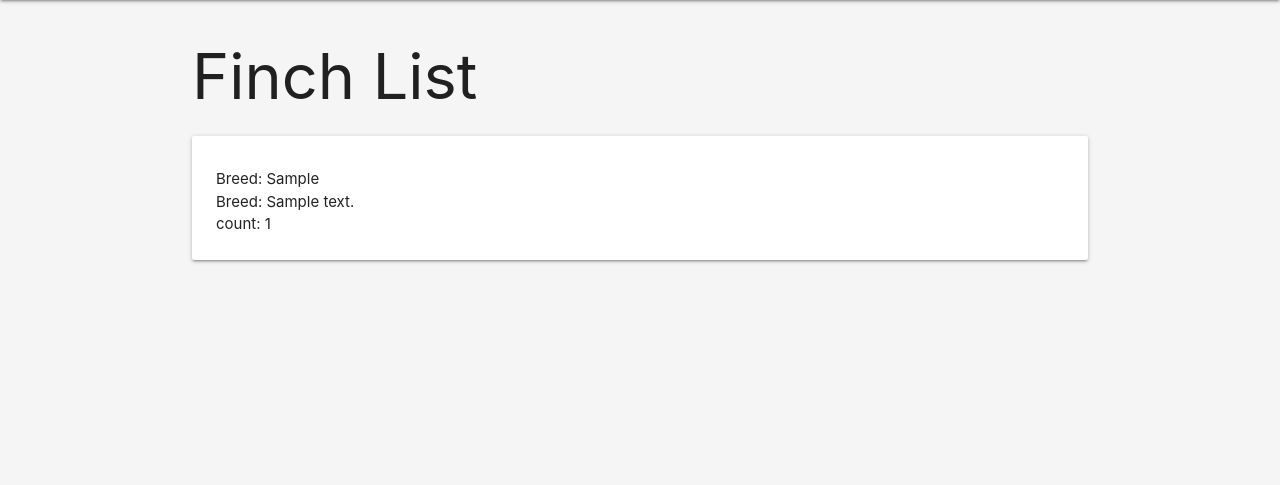
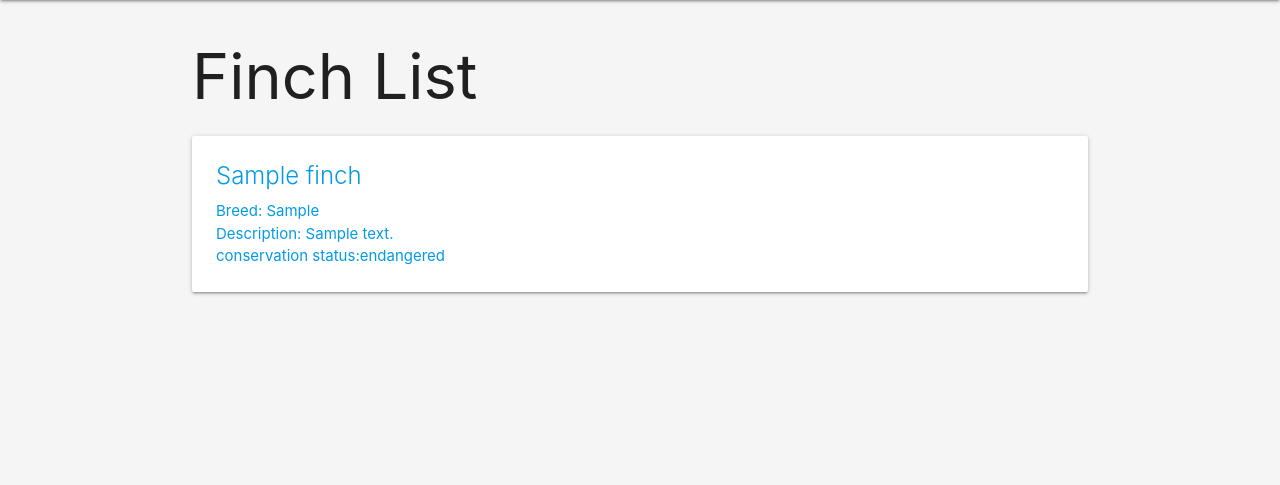
Before and after one commit to fahdm/finch-collector, a Django app: template main_app/templates/finches/index.html in a window 1280 px wide. Shown: the part 64-549 px from the top of the page. Run offline with Django 4.2, Linux system fonts and the light colour scheme; the template is opened without the code that fills it: values that come from a table or form of the project are taken from there, others are empty; tables that the repository leaves empty hold one stand-in row (values such as "Sample post").

Commit message:
Create template to display list of finches

```diff
--- a/main_app/templates/finches/index.html
+++ b/main_app/templates/finches/index.html
@@ -5,13 +5,13 @@
 <h1>Finch List</h1>
 
 {% for finch in finches %}
-
+<a href="/finches/{{ finch.id}}">
     <div class="card">
         <div class="card-content">
-        <span class="card-title">{{ finch.species }}</span>
+            <span class="card-title">{{ finch.name }}</span>
             <p>Breed: {{ finch.breed }}</p>
-        <p>Breed: {{ finch.description }}</p>
-        {% if finch.count < 10 %}
+            <p>Description: {{ finch.description }}</p>
+            {% if finch.count > 10 %}
 
             <p>count: {{finch.count}}</p>
 
@@ -22,6 +22,7 @@
 
         </div>
     </div>
+</a>
 
 {% endfor %}
 
```
Lines whose indentation alone changed are shown as unchanged.
